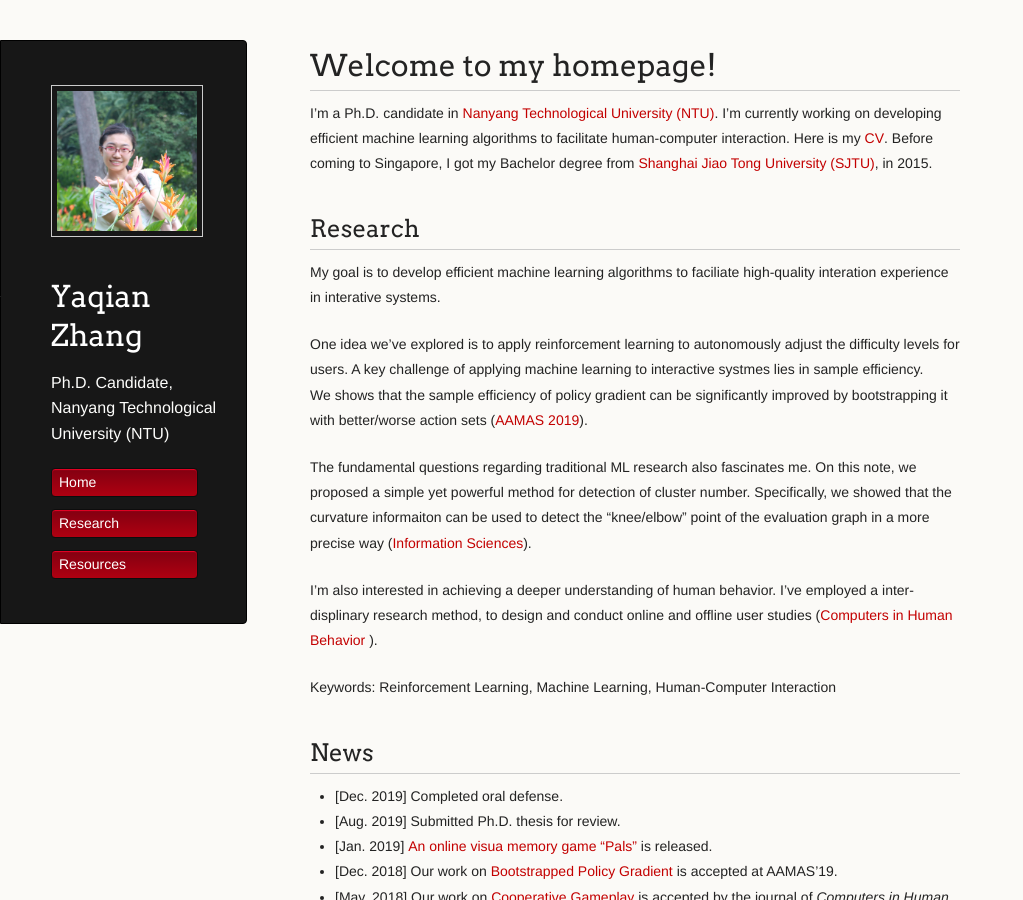
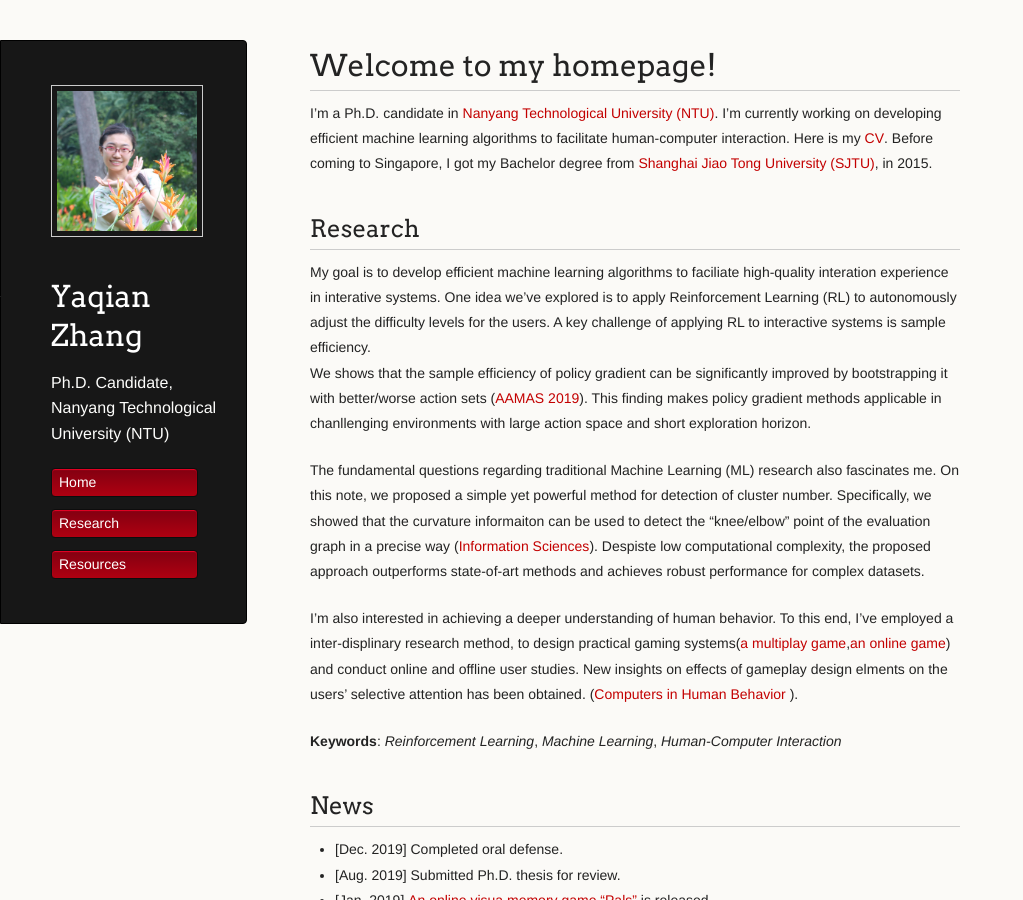
Before and after one commit to YaqianZhang/yaqianzhang.github.io, a Jekyll site: the page built from index.md, in a window 1280 px wide and 900 px high. Shown: the whole window, without its empty margins (0-1023 px from the left). Built offline with Jekyll 4.4.1, drawn with Linux system fonts in a browser that asks for light colours; our own code applies the rules of GitHub Pages for plain Markdown files.

Commit message:
Update index.md

```diff
--- a/index.md
+++ b/index.md
@@ -5,16 +5,14 @@
 I'm a Ph.D. candidate in [Nanyang Technological University (NTU)](https://www.ntu.edu.sg). I'm currently working on developing efficient machine learning algorithms to facilitate human-computer interaction. Here is my [CV](about/document.pdf). Before coming to Singapore, I got my Bachelor degree from [Shanghai Jiao Tong University (SJTU)](http://en.sjtu.edu.cn/), in 2015.
 
 ## Research
-My goal is to develop efficient machine learning algorithms to faciliate high-quality interation experience in interative systems.
+My goal is to develop efficient machine learning algorithms to faciliate high-quality interation experience in interative systems. One idea we've explored is to apply Reinforcement Learning (RL) to autonomously adjust the difficulty levels for the users. A key challenge of applying RL to interactive systems is sample efficiency.
+We shows that the sample efficiency of policy gradient can be significantly improved by bootstrapping it with better/worse action sets ([AAMAS 2019](papers/19_YaqianZhang_BootstrappedPolicyGradient_aamas.pdf)). This finding makes policy gradient methods applicable in chanllenging environments with large action space and short exploration horizon.
 
-One idea we've explored is to apply reinforcement learning to autonomously adjust the difficulty levels for users. A key challenge of applying machine learning to interactive systmes lies in sample efficiency.
-We shows that the sample efficiency of policy gradient can be significantly improved by bootstrapping it with better/worse action sets ([AAMAS 2019](papers/19_YaqianZhang_BootstrappedPolicyGradient_aamas.pdf)).
+The fundamental questions regarding traditional Machine Learning (ML) research also fascinates me. On this note, we proposed a simple yet powerful method for detection of cluster number. Specifically,  we showed that the curvature informaiton can be used to detect the "knee/elbow" point of the evaluation graph in a precise way ([Information Sciences](papers/17_YaqianZhang_Curvature_Cluster_InformationScience.pdf)). Despiste low computational complexity, the proposed approach outperforms state-of-art methods and achieves robust performance for complex datasets.
 
-The fundamental questions regarding traditional ML research also fascinates me. On this note, we proposed a simple yet powerful method for detection of cluster number. Specifically,  we showed that the curvature informaiton can be used to detect the "knee/elbow" point of the evaluation graph in a more precise way ([Information Sciences](papers/17_YaqianZhang_Curvature_Cluster_InformationScience.pdf)).
+I'm also interested in achieving a deeper understanding of human behavior. To this end, I've employed a inter-displinary research method, to design practical gaming systems([a multiplay game](_posts/2018-02-16-peer-accountability-on-attention.md),[an online game](_posts/2018-06-30-difficulty-adjustment-for-visual-memory-training.md)) and conduct online and offline user studies. New insights on effects of gameplay design elments on the users' selective attention has been obtained. ([Computers in Human Behavior](papers/18_YaqianZhang_PeerAccountability_CHB.pdf) ).
 
-I'm also interested in achieving a deeper understanding of human behavior. I've employed a inter-displinary research method, to design and conduct online and offline user studies ([Computers in Human Behavior](papers/18_YaqianZhang_PeerAccountability_CHB.pdf) ).
-
-Keywords: Reinforcement Learning, Machine Learning, Human-Computer Interaction
+**Keywords**: _Reinforcement Learning_, _Machine Learning_, _Human-Computer Interaction_
 
 
 
```
